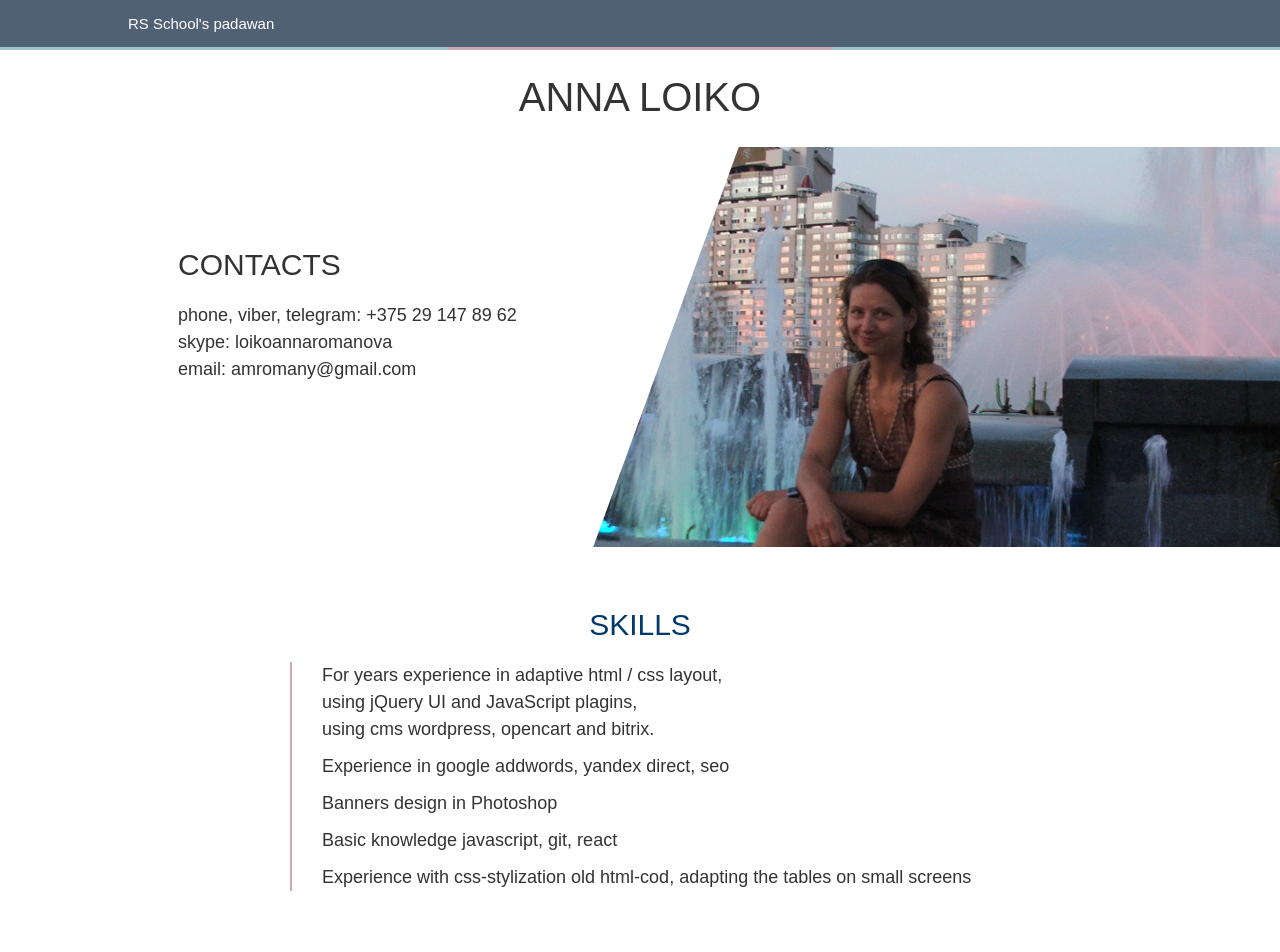
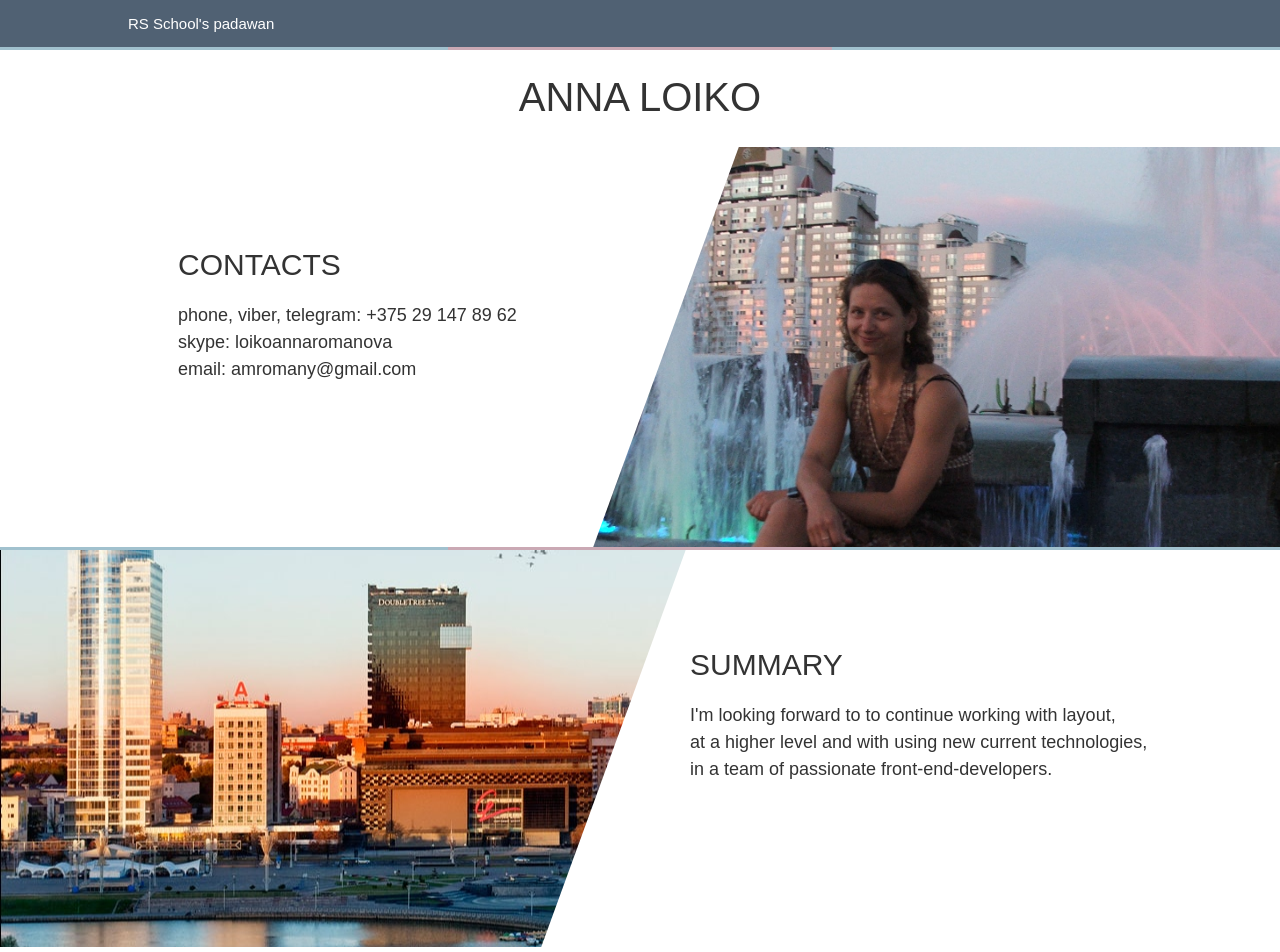
Before and after one commit to AnnaLoiko/rsschool-2019Q1-cv, a plain HTML site: page index.html in a window 1280 px wide. Shown: the top 952 px of the page. Drawn offline with Linux system fonts and the light colour scheme; files whose address does not match are found by name.

Commit message:
feature: add section Summary in index.html

```diff
--- a/index.html
+++ b/index.html
@@ -24,6 +24,18 @@
 					<p><strong>skype</strong>: <a href="skype:loikoannaromanova?call">loikoannaromanova</a></p>
 					<p><strong>email</strong>: <a href="mailto:amromany@gmail.com">amromany@gmail.com</a></p>
 				</address>
+			</div>
+		</div>
+	</section>
+
+	<section class="skew-box skew-box-right line-top">
+		<div class="container">
+			<div class="content-box">
+				<h2 class="skew-title-02">Summary</h2>
+				<p>I'm looking forward to to continue working with layout,
+					<br>at a higher level and with using new current technologies,
+					<br>in a team of passionate front-end-developers.
+				</p>
 			</div>
 		</div>
 	</section>
```
